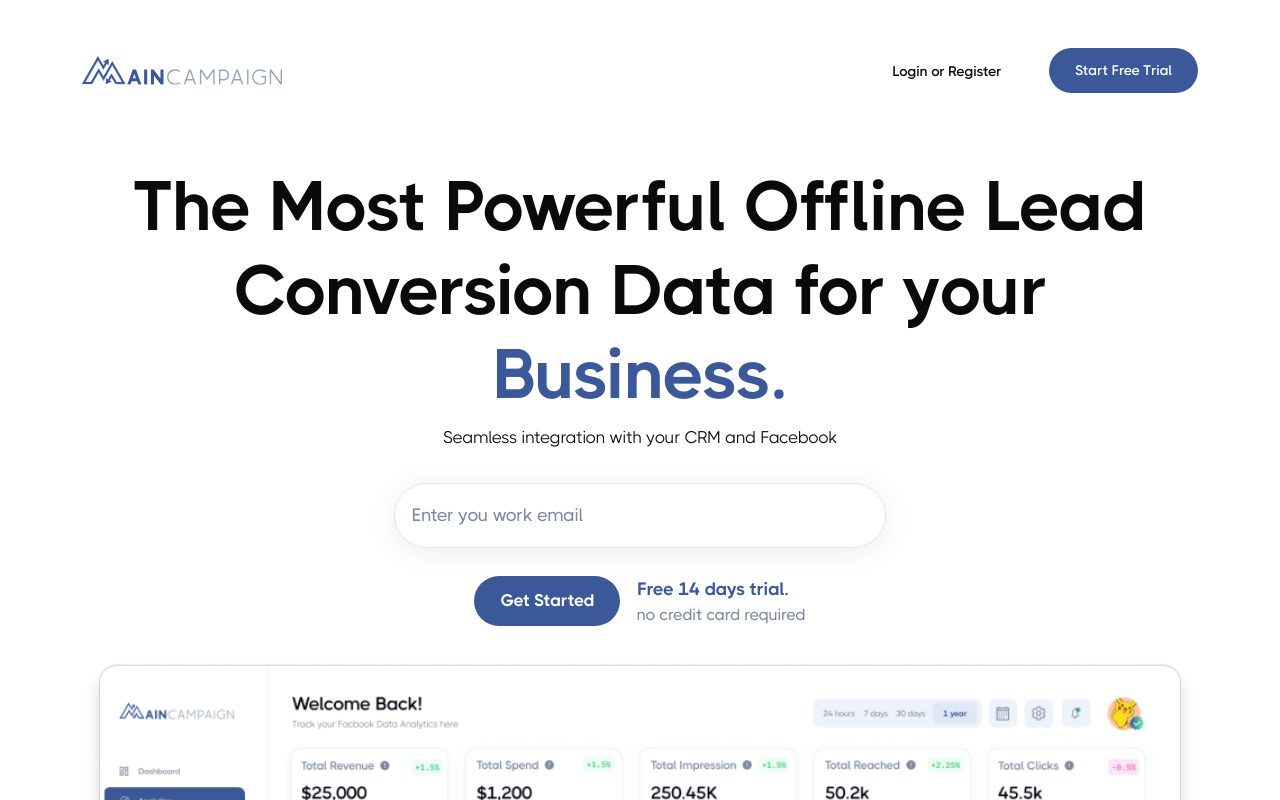
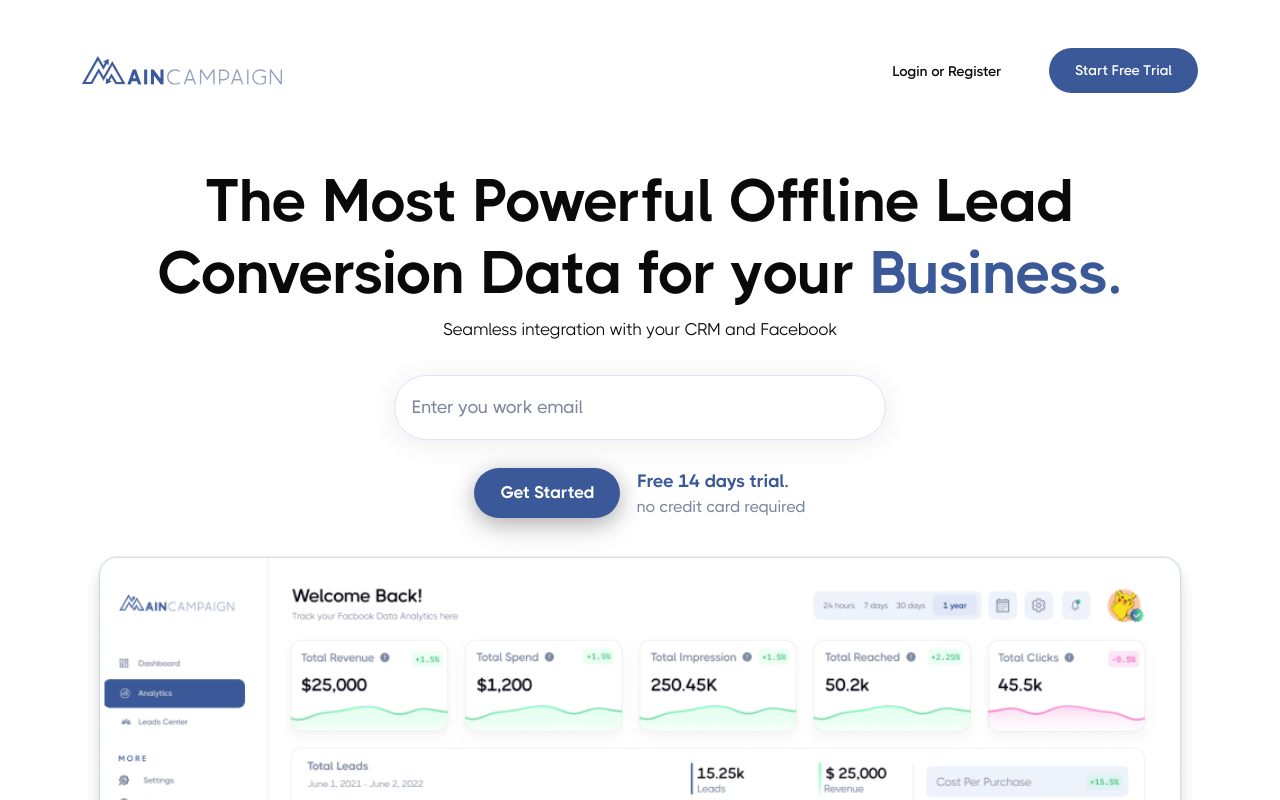
Before and after one commit to cjstanfi/main-campaign-frontend-updated, a React (Vite) app: page / in a window 1280 px wide. Shown: the top 800 px of the page. Built offline with nearby package versions, Linux system fonts and the light colour scheme.

Commit message:
done all updates except one

```diff
--- a/src/App.css
+++ b/src/App.css
@@ -107,8 +107,8 @@
     --font-2xl: 25px;
     --font-3xl: 30px;
     --font-4xl: 32px;
-    --font-5xl: 60px;
-    --font-6xl: 70px;
+    --font-5xl: 50px;
+    --font-6xl: 60px;
   }
 }
 
@@ -119,8 +119,8 @@
     --font-2xl: 27px;
     --font-3xl: 29px;
     --font-4xl: 30px;
-    --font-5xl: 55px;
-    --font-6xl: 60px;
+    --font-5xl: 47px;
+    --font-6xl: 55px;
   }
 }
 
--- a/src/assets/css/landing.css
+++ b/src/assets/css/landing.css
@@ -256,6 +256,11 @@
 .header_btn:hover {
   color: #3b5998;
 }
+
+.landing_hero_btn {
+  box-shadow: 0px 4px 20px rgba(0, 0, 0, 0.2), 0px 10px 30px rgba(0, 0, 0, 0.15);
+}
+
 /* ------------------------custom scroll bar----------------------------- */
 /* width */
 .marketing_box ::-webkit-scrollbar {
@@ -277,10 +282,48 @@
 .marketing_box ::-webkit-scrollbar-thumb:hover {
   background: #555;
 }
+
+.img_annimation {
+  animation: dashboard 6s infinite linear alternate 2s;
+}
+
+@keyframes dashboard {
+  0% {
+    transform: translatey(0px);
+  }
+
+  40% {
+    transform: translatey(30px);
+  }
+
+  100% {
+    transform: translatey(0px);
+  }
+}
+
+.img_annimation_2 {
+  animation: dashboard_2 6s infinite linear;
+}
+
+@keyframes dashboard_2 {
+  100% {
+    transform: translatey(0px);
+  }
+
+  40% {
+    transform: translatey(30px);
+  }
+
+  0% {
+    transform: translatey(0px);
+  }
+}
+
 @media (min-width: 1600px) {
   .custom_container {
     max-width: 1480px !important;
   }
+
   .hero_img_two {
     left: 35%;
     z-index: 1;
@@ -292,9 +335,11 @@
     right: -2%;
     top: 15%;
   }
+
   .revenue_box {
     padding: 74px 123px 64px 75px !important;
   }
+
   /* .hero_img_parent {
     margin-right: -100px;
     margin-left: -100px;
@@ -311,6 +356,18 @@
 
   .revenue_box {
     margin-top: 25px !important;
+  }
+
+  .leads_img {
+    max-width: 1000px !important;
+  }
+
+  .main_campaign_box {
+    max-width: 860px !important;
+  }
+
+  .marketing-img {
+    max-width: 900px !important;
   }
 }
 
@@ -346,6 +403,7 @@
   .marketing_box {
     padding: 35px 25px !important;
   }
+
   .arrow_icon_three {
     right: -5%;
   }
@@ -384,6 +442,7 @@
     height: 55px;
     width: 85%;
   }
+
   .arrow_icon_two {
     top: 96%;
   }
@@ -465,9 +524,11 @@
     padding: 40px 20px !important;
     border-radius: 30px;
   }
+
   .arrow_icon_two {
     top: 95%;
   }
+
   .business_slider_img {
     margin-top: 30px !important;
   }
--- a/src/components/landing/Hero.jsx
+++ b/src/components/landing/Hero.jsx
@@ -15,7 +15,7 @@
               <p className="font-xl fw-normal color_light_black">
                 Seamless integration with your CRM and Facebook
               </p>
-              <form action="" className="pt-1 pt-lg-3">
+              <form className="pt-1 pt-lg-3">
                 <input
                   required
                   className="font-lg fw_500 ff_thicccboi_medium color_black calendar_input landing_hero_input ps-3"
@@ -24,7 +24,7 @@
                 />
                 <div className="d-flex align-items-center justify-content-center mt-4 pt-1">
                   <div>
-                    <button className="font-xl fw-bold ff_thicccboi_bold leads_btn color_white">
+                    <button className="font-xl fw-bold ff_thicccboi_bold leads_btn color_white landing_hero_btn">
                       Get Started
                     </button>
                   </div>
@@ -45,9 +45,13 @@
             </div>
           </div>
           <div className="d-none d-xxl-block position-relative text-start hero_img_parent">
-            <img className="hero_img_one" src={HeroImgOne} alt="hero-1" />
             <img
-              className="position-absolute bottom-0 end-0 hero_img_two"
+              className="hero_img_one img_annimation"
+              src={HeroImgOne}
+              alt="hero-1"
+            />
+            <img
+              className="position-absolute bottom-0 end-0 hero_img_two img_annimation_2"
               src={HeroImgTwo}
               alt="hero-2"
             />
--- a/src/components/landing/Marketing.jsx
+++ b/src/components/landing/Marketing.jsx
@@ -16,7 +16,11 @@
               Marketing analytics that <br /> REALLY matter
             </h2>
             <div className="marketing-img mx-auto position-relative z_index_1 pb-3 pb-sm-0">
-              <img className="w-100" src={MarketingImg} alt="Marketingimg" />
+              <img
+                className="w-100 img_annimation"
+                src={MarketingImg}
+                alt="Marketingimg"
+              />
             </div>
             <div className="marketing_box custom_margin position-relative">
               <div className="overflow-auto py-3 text-center">
--- a/src/index.css
+++ b/src/index.css
@@ -424,14 +424,17 @@
   height: 58px;
   border-radius: 50%;
 }
+
 .business_slider_card {
   background: #ffffff;
   box-shadow: 0px 4px 30px rgba(0, 0, 0, 0.15);
   border-radius: 48px;
 }
+
 .business_slider_card_heading {
   margin-top: 90px;
 }
+
 .business_slider_card::after {
   content: "";
   position: absolute;
@@ -444,36 +447,47 @@
   top: -8px;
   z-index: -1;
 }
+
 .business_slider_card_icon {
-  filter: drop-shadow(0px 0px 60px rgba(0, 0, 0, 0.1))
-    drop-shadow(0px 4px 30px rgba(0, 0, 0, 0.03));
+  filter: drop-shadow(0px 0px 60px rgba(0, 0, 0, 0.1)) drop-shadow(0px 4px 30px rgba(0, 0, 0, 0.03));
   border-radius: 90px;
   background-color: white;
 }
+
 .business_slider_img {
   margin-top: 70px;
   padding-top: 60px !important;
 }
+
 @media (max-width: 1599.98px) {
   .business_slider_card_heading {
     margin-top: 70px;
   }
+
   .business_slider_card_icon {
     width: 130px;
   }
+
+  .business_slider_img {
+    margin-top: 40px;
+  }
 }
+
 @media (max-width: 1199.98px) {
   .business_slider_card {
     box-shadow: none;
     border: 1px solid rgba(0, 0, 0, 0.15);
   }
+
   .business_slider_card_heading {
     margin-top: 70px;
   }
+
   .business_slider_card_icon {
     width: 130px;
   }
 }
+
 @media (max-width: 991.98px) {
   .px_lg_60 {
     padding: 20px !important;
@@ -492,9 +506,11 @@
   .user_icon {
     margin-left: 16px;
   }
+
   .business_slider_card_heading {
     margin-top: 60px;
   }
+
   .business_slider_card_icon {
     width: 130px;
   }
@@ -517,9 +533,11 @@
   .leads_dropdown {
     gap: 15px;
   }
+
   .business_slider_card_heading {
     margin-top: 50px;
   }
+
   .business_slider_card_icon {
     width: 110px;
   }
```
